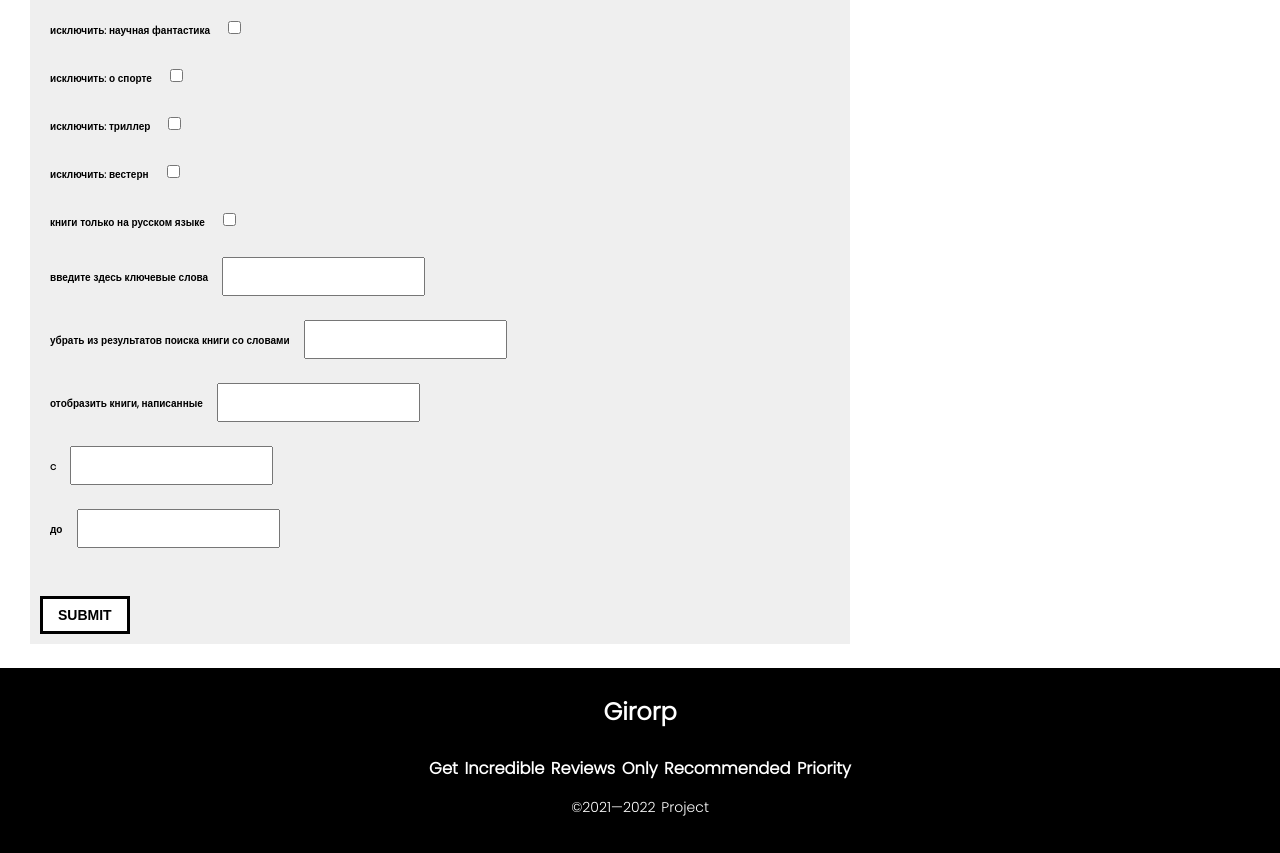
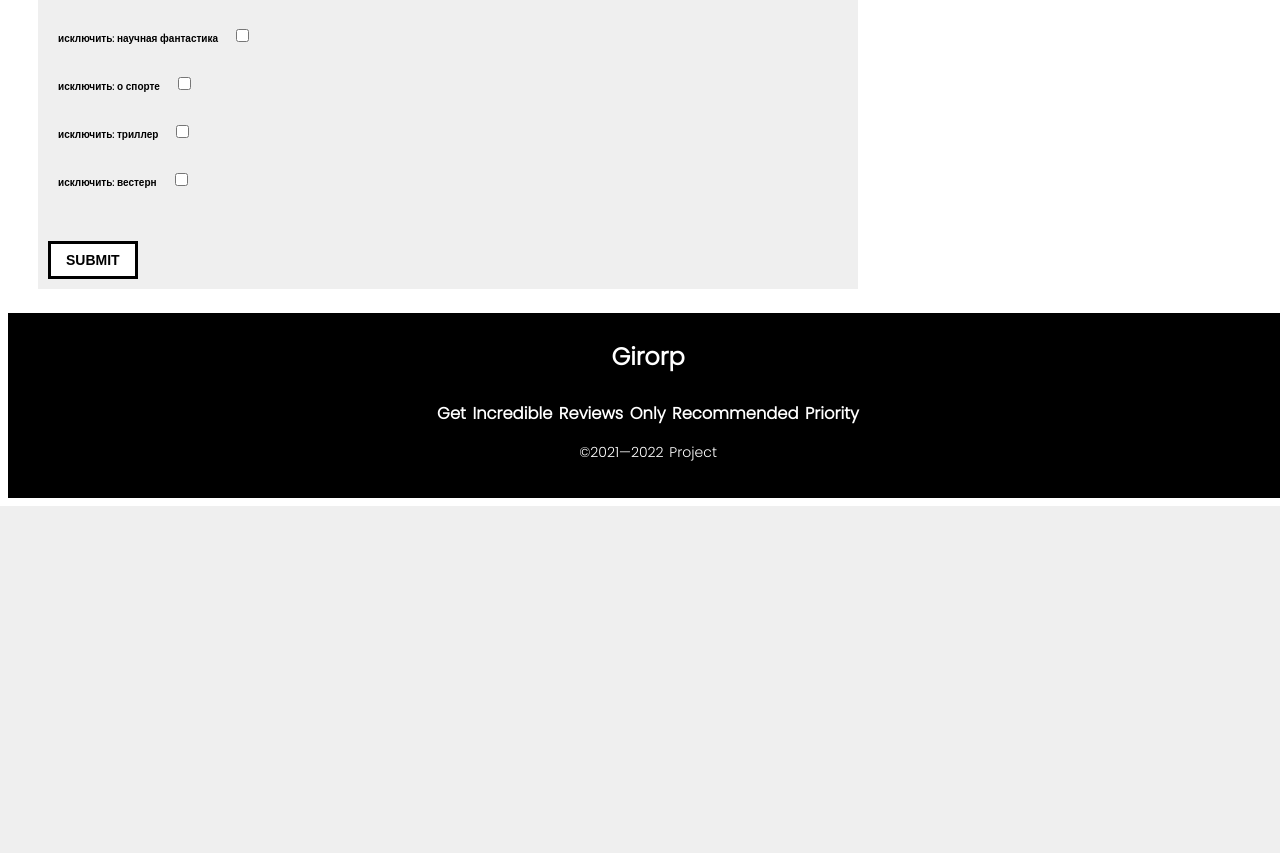
Before and after one commit to kolenka-matka/spasite, a Django app: page /movies_choice/ in a window 1280 px wide. Shown: the part 2240-3093 px from the top of the page. After the commit the page ends 2746 px from the top, so only its background shows below. Run offline with Django 4.2, Linux system fonts and the light colour scheme; some libraries are stand-ins or nearby versions.

Commit message:
теперь все нормально

```diff
--- a/girorp/forms.py
+++ b/girorp/forms.py
@@ -98,9 +98,9 @@ class MoviesChoiceForm(forms.Form):
     exclude_western = forms.BooleanField(label='исключить: вестерн', required=False)
 
     # !!!!!!!!!!!!!!!!!!!!!! КНИГИ !!!!!!!!!!!!!!!!!!!!!!!!!!!!!!!!!!!!!!!!!!!!
-    russian = forms.BooleanField(label='книги только на русском языке', required=False)
+    '''russian = forms.BooleanField(label='книги только на русском языке', required=False)
     keywords = forms.CharField(label='введите здесь ключевые слова')
     exclude_keywords = forms.CharField(label='убрать из результатов поиска книги со словами')
     author = forms.CharField(label='отобразить книги, написанные')
     date_from = forms.DateField(label='c')
-    date_to = forms.DateField(label='до')
+    date_to = forms.DateField(label='до')'''
--- a/static/css/styles.css
+++ b/static/css/styles.css
@@ -1,7 +1,5 @@
 body {
-    margin: 0;
 	font-family: 'Poppins', sans-serif;
-
 	font-size: 15px;
 	color: #333;
 	line-height: 1.6;
@@ -510,7 +508,7 @@ body#login {
 }
 
 
-/*MOVIES_CHOISE.HTML --------------------------------------------*/
+/*MOVIES_CHOICE.HTML --------------------------------------------*/
 
 .genres {
 	/*color: #7E43E1;*/
--- a/templates/search/movies_choice.html
+++ b/templates/search/movies_choice.html
@@ -33,7 +33,6 @@
                 <a class="nav_link" href="{% url 'dashboard' %}">Account</a>
 
             </nav>
-            </div>
         </div>
     </div>
 </header>
```
Also changed, not shown: templates/search/movies_results.html (+8 -13 lines). Lines whose indentation alone changed are shown as unchanged.
